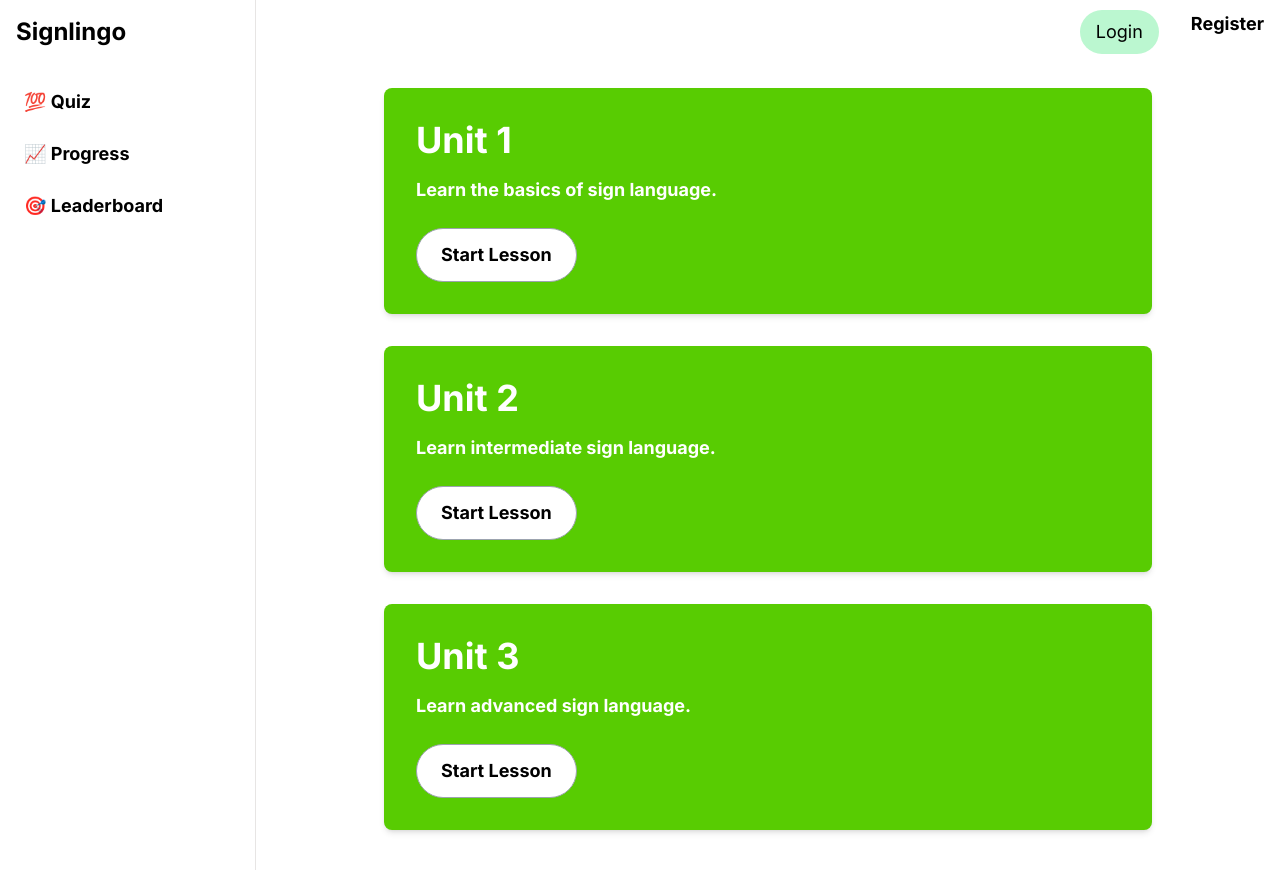
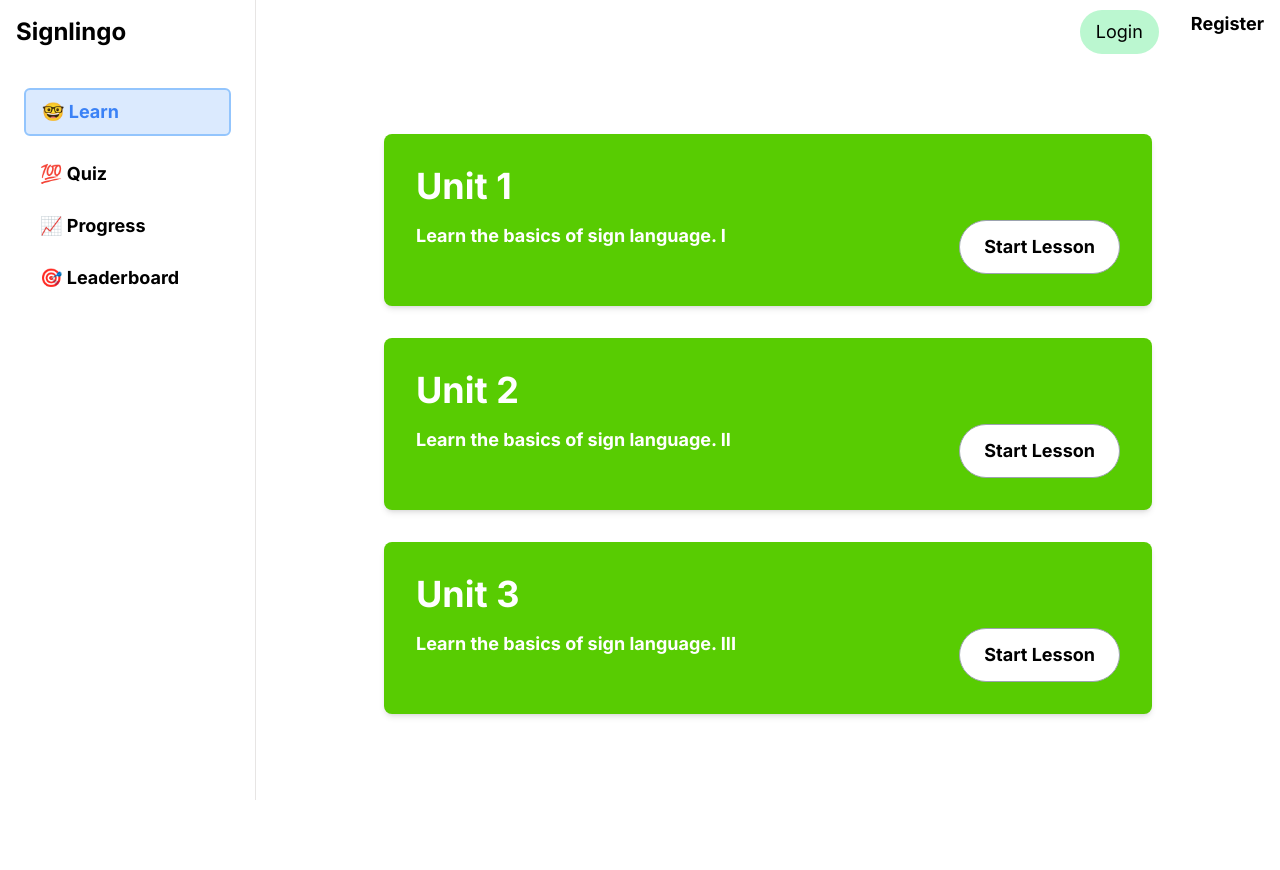
Before and after one commit to birongliu/Signlingo, a Next.js app: page /learn in a window 1280 px wide. After the commit the page ends 800 px from the top, so only its background shows below. Built offline with nearby package versions, Linux system fonts and the light colour scheme; no server answers.

Commit message:
Update ui

```diff
--- a/src/app/components/LessonCard.tsx
+++ b/src/app/components/LessonCard.tsx
@@ -1,27 +1,35 @@
-import React, { useState } from "react";
+import React from "react";
 
 interface LessonCardProps {
   unit: string;
   description: string;
   onStart: () => void; // Pass function to start lesson
+  type: string;
 }
 
 const LessonCard: React.FC<LessonCardProps> = ({
   unit,
   description,
   onStart,
+  type,
 }) => {
   return (
-    <div className="bg-feather-green rounded-lg p-8 shadow-md transition-all duration-300 hover:-translate-y-2">
-      <h1 className="mb-4 text-4xl font-bold text-white">{unit}</h1>
-      <p className="mb-6 text-lg font-semibold text-white">{description}</p>
-      {/* Start the lesson when clicked */}
-      <button
-        className="rounded-full border border-gray-400 bg-white px-6 py-3 text-lg font-bold text-black transition-all duration-300 hover:scale-105"
-        onClick={onStart}
-      >
-        Start Lesson
-      </button>
+    <div className="bg-feather-green flex flex-col justify-between rounded-lg p-8 shadow-md transition-all duration-300 hover:-translate-y-2 md:flex-row">
+      <div className="mb-6 md:mb-0">
+        {" "}
+        <h1 className="mb-4 text-3xl font-bold text-white md:text-4xl">
+          {unit}
+        </h1>
+        <p className="mb-6 text-lg font-semibold text-white">{description}</p>
+      </div>
+      <div className="flex justify-center md:items-end">
+        <button
+          className="max-h-14 w-full rounded-full border border-gray-400 bg-white px-6 py-3 text-lg font-bold text-black transition-all duration-300 hover:scale-105 md:w-auto"
+          onClick={onStart}
+        >
+          Start {type}
+        </button>
+      </div>
     </div>
   );
 };
--- a/src/app/components/Sidebar.tsx
+++ b/src/app/components/Sidebar.tsx
@@ -1,37 +1,35 @@
 "use client";
 
 import Link from "next/link";
-import { useRouter } from "next/navigation";
-import { useEffect, useState } from "react";
 
 interface SidebarProps {
-  items: { href: string; label: string; icon: string }[];
+  selected: string;
 }
 
-const Sidebar: React.FC<SidebarProps> = ({ items }) => {
-  const router = useRouter();
-  const [url, setUrl] = useState<any>(null);
+const sidebarItems = [
+  { href: "/learn", label: "Learn", icon: "🤓" },
+  { href: "/quiz", label: "Quiz", icon: "💯" },
+  { href: "/progress", label: "Progress", icon: "📈" },
+  { href: "/leaderboard", label: "Leaderboard", icon: "🎯" },
+];
 
-  useEffect(() => {
-    setUrl(window.location.pathname);
-  }, []);
-
+const Sidebar: React.FC<SidebarProps> = ({ selected }) => {
   return (
     <aside className="hidden w-64 border-r bg-white p-6 md:block">
       <nav className="mt-16 space-y-6">
-        {items.map((item) => {
-          console.log(item.href);
-          console.log(url);
-          return (
+        {sidebarItems.map((item) => (
           <Link
             key={item.href}
             href={item.href}
-              className={`flex gap-8 text-lg font-bold text-black transition-all duration-300 hover:scale-105 ${item.href == url && "bg-black"}`}
+            className={`block px-4 text-lg font-bold transition-all duration-300 hover:scale-105 ${
+              selected === item.label
+                ? "rounded-md border-2 border-blue-300 bg-blue-100 py-2 text-blue-500"
+                : "text-black"
+            }`}
           >
             {item.icon} {item.label}
           </Link>
-          );
-        })}
+        ))}
       </nav>
     </aside>
   );
--- a/src/app/leaderboard/page.tsx
+++ b/src/app/leaderboard/page.tsx
@@ -19,18 +19,13 @@ export default function LeaderboardPage() {
     getleaderboard().then(setLeaderboard);
   }, []);
 
-
-  const sidebarItems = [
-    { href: "/learn", label: "Learn", icon: "🤓" },
-    { href: "/quiz", label: "Quiz", icon: "💯" },
-    { href: "/progress", label: "Progress", icon: "📈" },
-  ];
-
-  const sortedLeaderboard = leaderboard.sort((a, b) => b.lesson_completed - a.lesson_completed);
+  const sortedLeaderboard = leaderboard.sort(
+    (a, b) => b.lesson_completed - a.lesson_completed,
+  );
   return (
     <div className="flex min-h-screen bg-white font-sans">
       {/* Sidebar */}
-      <Sidebar items={sidebarItems} />
+      <Sidebar selected={"Leaderboard"} />
 
       {/* Main Content */}
       <main className="flex-1 p-6">
--- a/src/app/learn/page.tsx
+++ b/src/app/learn/page.tsx
@@ -7,12 +7,6 @@ import Image from "next/image";
 import HandsContainer from "../inference/page";
 
 export default function LearningPage() {
-  const sidebarItems = [
-    { href: "/quiz", label: "Quiz", icon: "💯" },
-    { href: "/progress", label: "Progress", icon: "📈" },
-    { href: "/leaderboard", label: "Leaderboard", icon: "🎯" },
-  ];
-
   const [num, setNum] = useState(0);
   const [isModalOpen, setModalOpen] = useState(false);
   const [currentSign, setCurrentSign] = useState(0);
@@ -48,25 +42,28 @@ export default function LearningPage() {
   return (
     <div className="flex min-h-screen font-sans">
       {/* Sidebar */}
-      <Sidebar items={sidebarItems} />
+      <Sidebar selected="Learn" />
 
       {/* Main Content */}
       <main className="mt-12 flex flex-1 items-center justify-center bg-white p-10">
         <div className="mx-auto flex w-full max-w-3xl flex-col gap-8">
           <LessonCard
             unit={"Unit 1"}
-            description={"Learn the basics of sign language."}
+            description={"Learn the basics of sign language. I"}
             onStart={startLesson}
+            type={"Lesson"}
           />
           <LessonCard
             unit={"Unit 2"}
-            description={"Learn intermediate sign language."}
+            description={"Learn the basics of sign language. II"}
             onStart={startLesson}
+            type={"Lesson"}
           />
           <LessonCard
             unit={"Unit 3"}
-            description={"Learn advanced sign language."}
+            description={"Learn the basics of sign language. III"}
             onStart={startLesson}
+            type={"Lesson"}
           />
         </div>
       </main>
@@ -81,7 +78,7 @@ export default function LearningPage() {
                   onClick={() => {
                     setNum((e) => e - 1);
                   }}
-                  className="rounded-3xl bg-mask-green px-2 py-1 text-lg"
+                  className="bg-mask-green rounded-3xl px-2 py-1 text-lg"
                 >
                   Hint
                 </button>
@@ -103,7 +100,7 @@ export default function LearningPage() {
                       setCurrentSign(currentSign + 1);
                     }
                   }}
-                  className="rounded-3xl bg-mask-green px-2 py-1 text-lg"
+                  className="bg-mask-green rounded-3xl px-2 py-1 text-lg"
                 >
                   {signs.length + 1 + (num % 2) == num ? "Finish" : "Skip"}
                 </button>
@@ -125,7 +122,7 @@ export default function LearningPage() {
                     onClick={
                       currentSign === signs.length ? closeLesson : nextSign
                     }
-                    className={`mr-2 w-full items-center rounded-lg bg-mask-green px-6 py-3 text-lg text-white`}
+                    className={`bg-mask-green mr-2 w-full items-center rounded-lg px-6 py-3 text-lg text-white`}
                     // disabled={currentSign === signs.length - 1}
                   >
                     {currentSign === signs.length ? "Close" : "Next"}
--- a/src/app/progress/page.tsx
+++ b/src/app/progress/page.tsx
@@ -20,16 +20,10 @@ const completedQuizzes = [
 ];
 
 export default function ProgressPage() {
-  const sidebarItems = [
-    { href: "/learn", label: "Learn", icon: "🤓" },
-    { href: "/quiz", label: "Quiz", icon: "💯" },
-    { href: "/leaderboard", label: "Leaderboard", icon: "🎯" },
-  ];
-
   return (
     <div className="flex min-h-screen bg-white font-sans">
       {/* Sidebar */}
-      <Sidebar items={sidebarItems} />
+      <Sidebar selected={"Progress"} />
 
       {/* Main Content */}
       <main className="mt-16 flex-1 p-6">
--- a/src/app/quiz/page.tsx
+++ b/src/app/quiz/page.tsx
@@ -6,12 +6,6 @@ import LessonCard from "../components/LessonCard";
 import Image from "next/image";
 
 export default function QuizPage() {
-  const sidebarItems = [
-    { href: "/learn", label: "Learn", icon: "🤓" },
-    { href: "/progress", label: "Progress", icon: "📈" },
-    { href: "/leaderboard", label: "Leaderboard", icon: "🎯" },
-  ];
-
   const [isQuizModalOpen, setQuizModalOpen] = useState(false);
   const [currentQuestion, setCurrentQuestion] = useState(0);
   const [selectedOption, setSelectedOption] = useState(null);
@@ -86,25 +80,28 @@ export default function QuizPage() {
   return (
     <div className="flex min-h-screen font-sans">
       {/* Sidebar */}
-      <Sidebar items={sidebarItems} />
+      <Sidebar selected={"Quiz"} />
 
       {/* Main Content */}
-      <main className="flex mt-10 flex-1 items-center justify-center bg-white p-10">
+      <main className="mt-10 flex flex-1 items-center justify-center bg-white p-10">
         <div className="mx-auto flex w-full max-w-3xl flex-col gap-8">
           <LessonCard
             unit={"Quiz 1"}
-            description={"Get quizzed on the basics of sign language."}
+            description={"Get quizzed on the basics of sign language. I"}
             onStart={startQuiz}
+            type={"Quiz"}
           />
           <LessonCard
             unit={"Quiz 2"}
-            description={"Quiz about intermediate sign language."}
+            description={"Get quizzed on the basics of sign language. II"}
             onStart={startQuiz}
+            type={"Quiz"}
           />
           <LessonCard
             unit={"Quiz 3"}
-            description={"Quiz about advanced sign language."}
+            description={"Get quizzed on the basics of sign language. III"}
             onStart={startQuiz}
+            type={"Quiz"}
           />
         </div>
       </main>
```
Lines whose indentation alone changed are shown as unchanged.
